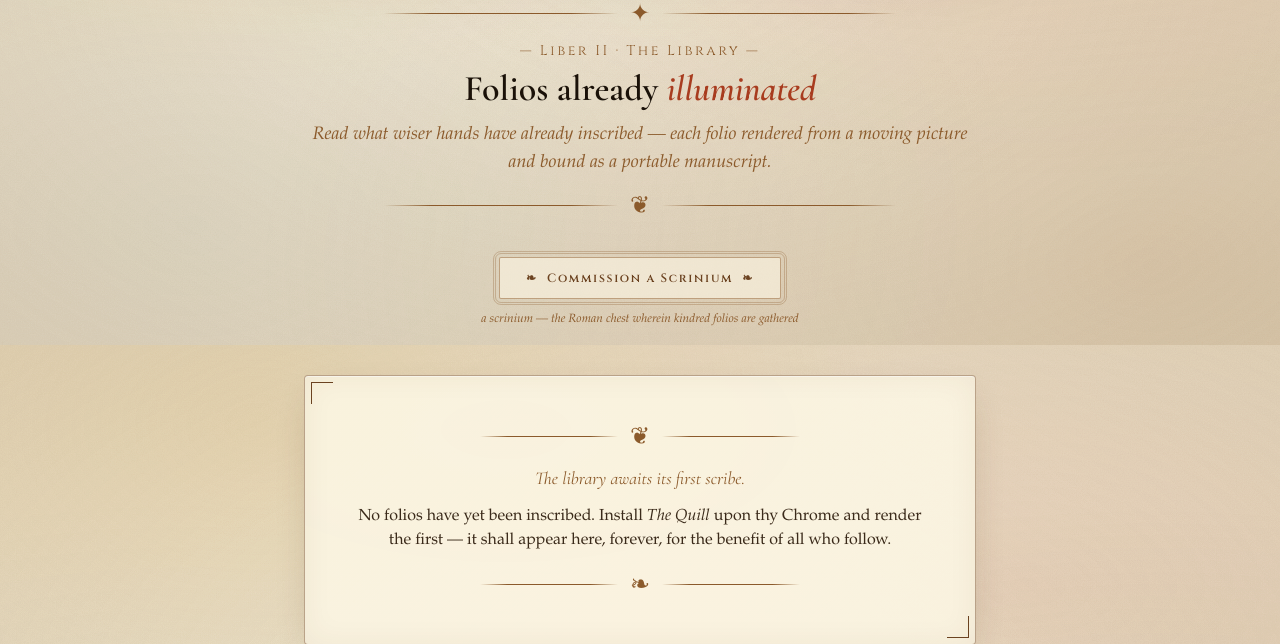
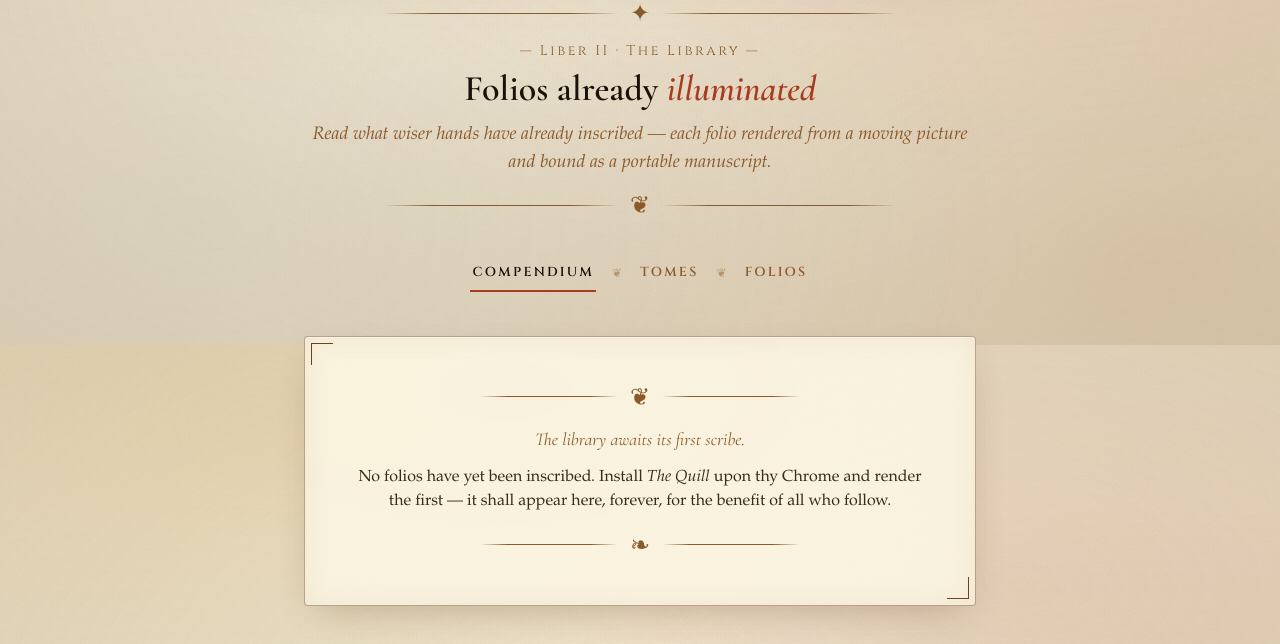
Before and after one commit to FarziBuilder/farzipedia, a FastAPI app: page / in a window 1280 px wide. Shown: the part 1255-1899 px from the top of the page. Run offline with FastAPI, Linux system fonts and the light colour scheme; some libraries are stand-ins or nearby versions; some web fonts are replaced.

Commit message:
Tomes + Compendium/Tomes/Folios view switcher
- Collections are now called tomes (shelf eyebrow: TOMVS); every trace of
  the scrinium naming is gone
- The library opens with a three-way switcher in inscription caps —
  Compendium (everything), Tomes (collections only), Folios (posts not yet
  bound into a tome) — with fleuron separators and a rubricated underline
  on the active view; per-view empty-state notes included
- The unbound section is titled simply "Folios" (no more "loose")
- Commission button + dialogs re-worded for tomes

Co-Authored-By: Claude Fable 5 <noreply@anthropic.com>

```diff
--- a/app.py
+++ b/app.py
@@ -289,7 +289,7 @@ def index(request: Request):
     for rid, r in sorted(repo_data["repos"].items(),
                          key=lambda kv: kv[1].get("created_at", 0), reverse=True):
         members = [f for f in folios if assignments.get(f["job_id"]) == rid]
-        shelves.append({"id": rid, "name": r.get("name", "Unnamed scrinium"),
+        shelves.append({"id": rid, "name": r.get("name", "Unnamed tome"),
                         "folios": members, "count": len(members),
                         "roman_count": _to_roman(len(members))})
 
--- a/static/style.css
+++ b/static/style.css
@@ -414,7 +414,7 @@ html { scroll-behavior: smooth; }
 }
 
 /* ============================================================
-   Scrinia — folio filing controls, commission button, dialog
+   Tomes — folio filing controls, commission button, dialog
    ============================================================ */
 
 .folio-controls {
@@ -468,7 +468,7 @@ html { scroll-behavior: smooth; }
   color: #faf3e0;
 }
 
-.scrinium-found-btn {
+.tome-found-btn {
   font-family: 'Cinzel', 'Trajan Pro', serif;
   font-size: 12px;
   font-weight: 600;
@@ -483,14 +483,14 @@ html { scroll-behavior: smooth; }
   cursor: pointer;
   transition: all 0.2s;
 }
-.scrinium-found-btn:hover {
+.tome-found-btn:hover {
   color: #a83c1f;
   border-color: rgba(168, 60, 31, 0.6);
   outline-color: rgba(168, 60, 31, 0.35);
   transform: translateY(-1px);
 }
 
-.scrinium-dissolve {
+.tome-dissolve {
   font: inherit;
   color: inherit;
   background: none;
@@ -501,7 +501,7 @@ html { scroll-behavior: smooth; }
   text-decoration-style: dotted;
   text-underline-offset: 3px;
 }
-.scrinium-dissolve:hover { color: #a83c1f; }
+.tome-dissolve:hover { color: #a83c1f; }
 
 /* ---------- the codex dialog ---------- */
 
@@ -601,3 +601,38 @@ html { scroll-behavior: smooth; }
   background: #7d2d18;
   border-color: #7d2d18;
 }
+
+/* ---------- Compendium · Tomes · Folios view switcher ---------- */
+
+.codex-tabs {
+  display: flex;
+  align-items: center;
+  justify-content: center;
+  gap: 16px;
+  margin-bottom: 44px;
+}
+.codex-tab {
+  font-family: 'Cinzel', 'Trajan Pro', serif;
+  font-size: 13px;
+  font-weight: 600;
+  letter-spacing: 0.18em;
+  text-transform: uppercase;
+  color: #8b5a2b;
+  background: none;
+  border: none;
+  border-bottom: 2px solid transparent;
+  padding: 6px 2px 7px;
+  cursor: pointer;
+  transition: color 0.15s, border-color 0.15s;
+}
+.codex-tab:hover { color: #6b4220; }
+.codex-tab.active {
+  color: #1a1108;
+  border-bottom-color: #a83c1f;
+}
+.codex-tab-sep {
+  color: #a87844;
+  font-size: 12px;
+  opacity: 0.65;
+  user-select: none;
+}
--- a/templates/index.html
+++ b/templates/index.html
@@ -49,12 +49,12 @@
     </a>
     <div class="folio-controls">
       <select onchange="farziMove('{{ f.job_id }}', this)" class="folio-shelf-select"
-              title="File this folio within a scrinium">
+              title="Bind this folio into a tome">
         <option value="" {% if not current_repo %}selected{% endif %}>— unbound —</option>
         {% for r in repos %}
           <option value="{{ r.id }}" {% if current_repo == r.id %}selected{% endif %}>{{ r.name }}</option>
         {% endfor %}
-        <option value="__new__">✦ a new scrinium…</option>
+        <option value="__new__">✦ a new tome…</option>
       </select>
       {# Single-quoted attribute on purpose: tojson escapes ' but not " #}
       <button onclick='farziDelete("{{ f.job_id }}", {{ f.title | tojson }})'
@@ -224,22 +224,31 @@
         <div class="ornament-rule mt-4 max-w-lg mx-auto"><span class="fleuron">❦</span></div>
       </div>
 
-      <!-- Commission a scrinium -->
-      <div class="text-center mb-12">
-        <button onclick="farziNewRepo()" class="scrinium-found-btn">
-          ❧ &nbsp;Commission a Scrinium&nbsp; ❧
+      <!-- =============== View switcher =============== -->
+      <div class="codex-tabs" role="tablist">
+        <button type="button" class="codex-tab active" data-view="compendium" onclick="setView('compendium')">Compendium</button>
+        <span class="codex-tab-sep" aria-hidden="true">❦</span>
+        <button type="button" class="codex-tab" data-view="tomes" onclick="setView('tomes')">Tomes</button>
+        <span class="codex-tab-sep" aria-hidden="true">❦</span>
+        <button type="button" class="codex-tab" data-view="folios" onclick="setView('folios')">Folios</button>
+      </div>
+
+      {% if folios or shelves %}
+        <!-- Commission a tome (hidden on the Folios view) -->
+        <div class="text-center mb-12" id="commission-block">
+          <button onclick="farziNewRepo()" class="tome-found-btn">
+            ❧ &nbsp;Commission a Tome&nbsp; ❧
           </button>
           <p class="font-codex italic text-sepia-500 text-xs mt-3">
-          a scrinium — the Roman chest wherein kindred folios are gathered
+            a tome — a bound volume gathering kindred folios
           </p>
         </div>
 
-      {% if folios or shelves %}
-        <!-- =============== Scrinia =============== -->
+        <!-- =============== Tomes =============== -->
         {% for shelf in shelves %}
-          <div class="mb-16" id="repo-{{ shelf.id }}">
+          <div class="mb-16 tome-shelf" id="repo-{{ shelf.id }}">
             <div class="text-center mb-7">
-              <p class="font-inscription tracking-codex text-sepia-500 text-xs mb-1">— SCRINIVM —</p>
+              <p class="font-inscription tracking-codex text-sepia-500 text-xs mb-1">— TOMVS —</p>
               <h3 class="font-roman text-ink-900 text-2xl md:text-3xl font-semibold leading-tight">
                 {{ shelf.name }}
               </h3>
@@ -252,8 +261,8 @@
                 <span class="mx-1 opacity-60">·</span>
                 {# Single-quoted attribute on purpose: tojson escapes ' but not " #}
                 <button onclick='farziDeleteRepo("{{ shelf.id }}", {{ shelf.name | tojson }})'
-                        title="Dissolve this scrinium — its folios return to the loose pile"
-                        class="scrinium-dissolve">dissolve</button>
+                        title="Dissolve this tome — its folios stand alone once more"
+                        class="tome-dissolve">dissolve</button>
               </p>
               <div class="ornament-rule mt-3 max-w-xs mx-auto"><span class="fleuron">❧</span></div>
             </div>
@@ -265,31 +274,38 @@
               </div>
             {% else %}
               <p class="font-codex italic text-sepia-500 text-sm text-center">
-                This scrinium lies empty — file folios into it from any card below.
+                This tome lies empty — file folios into it from any card.
               </p>
             {% endif %}
           </div>
         {% endfor %}
+        {% if not shelves %}
+          <p id="tomes-empty" class="font-codex italic text-sepia-500 text-base text-center mb-12" style="display:none">
+            No tomes have yet been commissioned.
+          </p>
+        {% endif %}
 
-        <!-- =============== Loose folios (not yet in a scrinium) =============== -->
+        <!-- =============== Folios (not bound into a tome) =============== -->
         {% if unfiled %}
-          <div class="mb-6">
-            {% if shelves %}
+          <div class="mb-6" id="folios-section">
             <div class="text-center mb-7">
-                <p class="font-inscription tracking-codex text-sepia-500 text-xs mb-1">— FOLIA SOLVTA —</p>
+              <p class="font-inscription tracking-codex text-sepia-500 text-xs mb-1">— FOLIA —</p>
               <h3 class="font-roman text-ink-900 text-2xl md:text-3xl font-semibold leading-tight">
-                  Loose folios
+                Folios
               </h3>
-                <p class="font-codex italic text-sepia-500 text-sm mt-1">awaiting a scrinium</p>
+              <p class="font-codex italic text-sepia-500 text-sm mt-1">not yet bound within a tome</p>
               <div class="ornament-rule mt-3 max-w-xs mx-auto"><span class="fleuron">❦</span></div>
             </div>
-            {% endif %}
             <div class="grid grid-cols-1 sm:grid-cols-2 lg:grid-cols-3 gap-7 md:gap-9">
               {% for f in unfiled %}
                 {{ folio_card(f, repos, none) }}
               {% endfor %}
             </div>
           </div>
+        {% else %}
+          <p id="folios-empty" class="font-codex italic text-sepia-500 text-base text-center" style="display:none">
+            Every folio rests within a tome.
+          </p>
         {% endif %}
       {% else %}
         <!-- Empty state — no folios inscribed yet. -->
@@ -326,7 +342,7 @@
 
 <!-- =============== Codex dialog (replaces prompt/confirm) =============== -->
 <dialog id="codex-dialog" class="codex-dialog">
-  <p class="cd-eyebrow" id="cd-eyebrow">— SCRINIVM —</p>
+  <p class="cd-eyebrow" id="cd-eyebrow">— TOMVS —</p>
   <h4 class="cd-title" id="cd-title"></h4>
   <p class="cd-msg" id="cd-msg"></p>
   <input id="cd-input" class="cd-input" type="text" maxlength="120"
@@ -348,7 +364,7 @@
    */
   function codexDialog(opts) {
     return new Promise((resolve) => {
-      _cdEl('cd-eyebrow').textContent = opts.eyebrow || '— SCRINIVM —';
+      _cdEl('cd-eyebrow').textContent = opts.eyebrow || '— TOMVS —';
       _cdEl('cd-title').textContent = opts.title || '';
       _cdEl('cd-msg').textContent = opts.message || '';
       _cdEl('cd-msg').style.display = opts.message ? '' : 'none';
@@ -413,8 +429,8 @@
     try {
       if (v === '__new__') {
         const name = await codexDialog({
-          title: 'Commission a scrinium',
-          message: 'Name the chest into which this folio shall be filed.',
+          title: 'Commission a tome',
+          message: 'Name the volume into which this folio shall be bound.',
           input: true, placeholder: 'e.g. Essence of Linear Algebra',
           confirmLabel: 'inscribe',
         });
@@ -426,7 +442,7 @@
       location.reload();
     } catch (e) {
       revert();
-      await codexLament('The folio could not be re-filed: ' + e.message);
+      await codexLament('The folio could not be re-bound: ' + e.message);
     }
   }
 
@@ -448,8 +464,8 @@
 
   async function farziDeleteRepo(repoId, name) {
     const yes = await codexDialog({
-      title: 'Dissolve this scrinium?',
-      message: `"${name}" shall be dissolved. Its folios are spared and return to the loose pile.`,
+      title: 'Dissolve this tome?',
+      message: `"${name}" shall be unbound. Its folios are spared, and stand alone once more.`,
       confirmLabel: 'dissolve', danger: true,
     });
     if (!yes) return;
@@ -457,14 +473,14 @@
       await farziApi('DELETE', `/v1/repos/${repoId}`);
       location.reload();
     } catch (e) {
-      await codexLament('The scrinium could not be dissolved: ' + e.message);
+      await codexLament('The tome could not be dissolved: ' + e.message);
     }
   }
 
   async function farziNewRepo() {
     const name = await codexDialog({
-      title: 'Commission a scrinium',
-      message: 'Name the chest wherein kindred folios shall be gathered.',
+      title: 'Commission a tome',
+      message: 'Name the volume wherein kindred folios shall be gathered.',
       input: true, placeholder: 'e.g. Essence of Linear Algebra',
       confirmLabel: 'inscribe',
     });
@@ -473,11 +489,23 @@
       await farziApi('POST', '/v1/repos', { name });
       location.reload();
     } catch (e) {
-      await codexLament('The scrinium could not be commissioned: ' + e.message);
+      await codexLament('The tome could not be commissioned: ' + e.message);
     }
   }
 
-  // Remember each select's starting value so a cancelled "new scrinium…" can revert.
+  // ---------- the Compendium · Tomes · Folios view switcher ----------
+  function setView(v) {
+    document.querySelectorAll('.codex-tab').forEach(b =>
+      b.classList.toggle('active', b.dataset.view === v));
+    const show = (el, on) => { if (el) el.style.display = on ? '' : 'none'; };
+    document.querySelectorAll('.tome-shelf').forEach(el => show(el, v !== 'folios'));
+    show(document.getElementById('commission-block'), v !== 'folios');
+    show(document.getElementById('folios-section'), v !== 'tomes');
+    show(document.getElementById('tomes-empty'), v === 'tomes');
+    show(document.getElementById('folios-empty'), v === 'folios');
+  }
+
+  // Remember each select's starting value so a cancelled "new tome…" can revert.
   document.querySelectorAll('select[onchange^="farziMove"]').forEach(s => { s.dataset.prev = s.value; });
 </script>
 {% endblock %}
```
Lines whose indentation alone changed are shown as unchanged.
